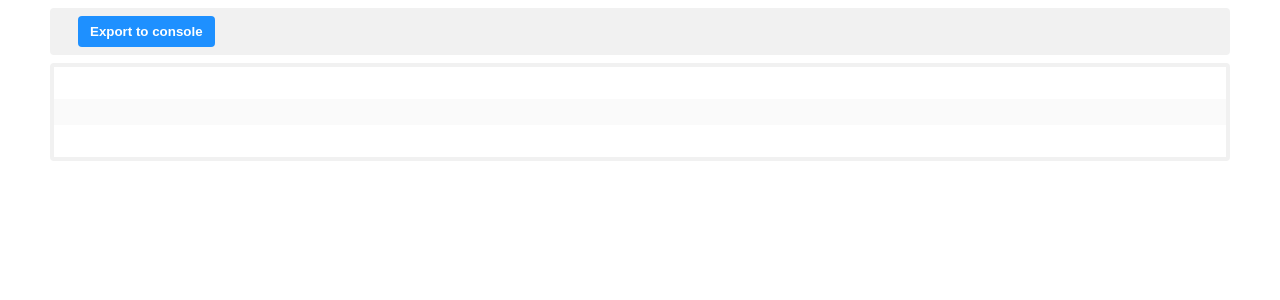
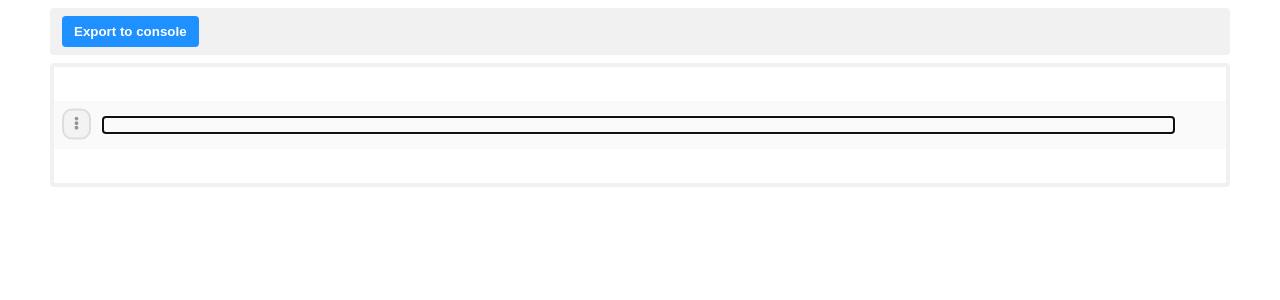
Before and after one commit to test-it-edu/notebook-dev, a React (Create React App) app: page / in a window 1280 px wide. Shown: the top 300 px of the page. Built offline with nearby package versions, Linux system fonts and the light colour scheme.

Commit message:
Cleaned up UI and added support for type change on line, ...

```diff
--- a/public/index.html
+++ b/public/index.html
@@ -9,6 +9,13 @@
     <link rel="apple-touch-icon" href="%PUBLIC_URL%/logo192.png" />
 
     <link rel="manifest" href="%PUBLIC_URL%/manifest.json" />
+
+    <!-- FontAwesome + KaTeX CSS -->
+    <script
+      src="https://cdnjs.cloudflare.com/ajax/libs/font-awesome/5.14.0/js/all.min.js"
+      integrity="sha512-YSdqvJoZr83hj76AIVdOcvLWYMWzy6sJyIMic2aQz5kh2bPTd9dzY3NtdeEAzPp/PhgZqr4aJObB3ym/vsItMg=="
+      crossorigin="anonymous"></script>
+
     <link
       rel="stylesheet"
       href="https://cdn.jsdelivr.net/npm/katex@0.12.0/dist/katex.min.css"
--- a/src/components/NotebookLine/LinesLine.tsx
+++ b/src/components/NotebookLine/LinesLine.tsx
@@ -1,5 +1,6 @@
 import React, {Component, ReactNode} from 'react';
 import Focusable from "../Focusable/Focusable";
+import clsx from "clsx";
 
 
 
@@ -156,8 +157,15 @@ class LinesLine extends Component<IProps, IState> {
    * Render the component
    */
   public render(): ReactNode {
+    let classNames = clsx({
+      "lines-line": true,
+      "--selected": this.props.selected,
+      "--not-selected": !this.props.selected
+    });
+
     return <Focusable
       innerRef={this.ref}
+      className={classNames}
       children={this.renderContainer()}
     />;
   }
--- a/src/components/NotebookLine/NotebookLine.tsx
+++ b/src/components/NotebookLine/NotebookLine.tsx
@@ -44,6 +44,8 @@ interface IState {
   type: string,
   data: any,
   props: any,
+
+  dropdownActive: boolean,
 }
 
 
@@ -55,6 +57,8 @@ interface IState {
  */
 class NotebookLine extends Component<IProps, IState> {
   public static contextType = NotebookContext;
+  public buttonRef = React.createRef<any>();
+
   public static defaultProps: IProps | any = {
     defaultType: "txt",
     defaultData: {
@@ -70,6 +74,7 @@ class NotebookLine extends Component<IProps, IState> {
     },
 
     props: {},
+    dropdownActive: false,
   }
 
 
@@ -116,6 +121,25 @@ class NotebookLine extends Component<IProps, IState> {
       type: this.props.defaultType,
       data: this.props.defaultData,
     }));
+
+
+    // Click outside to close dropdown
+    document.addEventListener("click", (event: MouseEvent) => {
+        const isDescendant = (parent: any, child: any) => {
+        let node = child;
+        while (node != null) {
+          if (node === parent) {
+            return true;
+          }
+          node = node.parentNode;
+        }
+        return false;
+      }
+
+      if (!isDescendant(this.buttonRef.current, event.target)) {
+        this.setState(() => ({dropdownActive: false}));
+      }
+    });
   }
 
 
@@ -147,15 +171,52 @@ class NotebookLine extends Component<IProps, IState> {
   }
 
 
+  private renderDropdown(): ReactNode {
+    return <button
+      ref={this.buttonRef}
+      className={this.state.dropdownActive ? " --active" : ""}
+      onClick={() => this.setState(() => ({ dropdownActive: !this.state.dropdownActive }))}
+    >
+      <i className="fas fa-ellipsis-v"/>
+      <div className={`options-dropdown${this.state.dropdownActive ? " --active" : ""}`}>
+        <ul>
+          <li
+            onClick={() => this.setType("txt", { defaultData: { subType: "p" } })}>
+            <i className="fas fa-paragraph"/> Paragraph</li>
+          <li
+            onClick={() => this.setType("txt", { defaultData: { subType: "h1" } })}>
+            <i className="fas fa-heading"/> Header 1</li>
+          <li
+            onClick={() => this.setType("txt", { defaultData: { subType: "h2" } })}>
+            <i className="fas fa-heading"/> Header 2</li>
+          <li
+            onClick={() => this.setType("txt", { defaultData: { subType: "h3" } })}>
+            <i className="fas fa-heading"/> Header 3</li>
+        </ul>
+
+        <ul>
+          <li onClick={() => this.setType("img")}><i className="fas fa-image"/> Image</li>
+          <li onClick={() => this.setType("line")}><i className="fas fa-grip-lines"/> Lines</li>
+        </ul>
+      </div>
+    </button>;
+  }
+
+
   /**
    * Render this component
    */
   public render(): ReactNode {
-    return <div
-      className={"line-wrapper notebook__line"}
-      onClick={this.select}
-      children={this.renderLine()}
-    />;
+    const selectedClass = this.props.selected ? " --selected" : "";
+
+    return <div className={"notebook-line" + selectedClass}>
+      <div className="type-button">
+        {this.renderDropdown()}
+      </div>
+      <div onClick={this.select} className="line-wrapper">
+        {this.renderLine()}
+      </div>
+    </div>;
   }
 }
 
--- a/src/components/NotebookLine/TextLine.tsx
+++ b/src/components/NotebookLine/TextLine.tsx
@@ -85,7 +85,9 @@ class TextLine extends Component<IProps, IState> {
   // Methods
   private updateCursorPosition = () => {
     const caretPosition = Cursor.getPosition(this.element);
-    this.setState(() => { return { cursor: caretPosition, }; });
+    console.log("C: " + caretPosition);
+
+    this.setState(() => ({ cursor: caretPosition }));
   }
 
 
@@ -254,6 +256,7 @@ class TextLine extends Component<IProps, IState> {
       this.context.selectNextLine(0);
     }
 
+    console.log(Cursor.getPosition(this.element));
     this.updateCursorPosition();
   }
 
@@ -317,6 +320,12 @@ class TextLine extends Component<IProps, IState> {
     if (prevState.html !== this.state.html) {
       this.export();
     }
+
+
+    if (this.props.defaultData?.subType && this.props.defaultData?.subType !== this.state.subType) {
+      console.log("Change");
+      this.setState(() => ({subType: this.props.defaultData?.subType!}));
+    }
   }
 
 
@@ -327,7 +336,7 @@ class TextLine extends Component<IProps, IState> {
     const selectedClass = this.props.selected ? "--selected" : "--not-selected";
 
     return <div
-      className={selectedClass}
+      className={selectedClass + "line text-line"}
       ref={this.ref}
 
       data-line-type={this.state.subType}
--- a/src/css/style.css
+++ b/src/css/style.css
@@ -4,7 +4,8 @@
 
     width: 100%;
     max-width: 1180px;
-    padding: 4px 24px;
+    /*padding: 4px 48px;*/
+    padding: 4px 8px;
 
     border-radius: 4px;
     border: 4px solid #f1f1f1;
@@ -33,7 +34,7 @@
     border-radius: 4px;
     border: 4px solid #f1f1f1;
 
-    overflow: hidden;
+    /*overflow: hidden;*/
 
     padding: 32px 0;
 
@@ -47,38 +48,160 @@
     font-family: "Helvetica", sans-serif;
 }
 
-/*.notebook__line {*/
-/*    padding: 4px 24px;*/
-/*    outline: none;*/
-/*    background-color: #f1f1f1;*/
-/*}*/
-.notebook__line > * {
-    padding: 4px 24px;
+
+
+/* Notebook Line */
+.notebook-line {
+    padding: 4px 48px 4px 8px; /* 48px page margin (right) */
     outline: none;
-    background-color: #ffffff;
-    /*background-color: #f1f1f1;*/
-}
 
-.notebook__line > *.--selected {
-    background-color: #fafafa;
+    margin: 2px 0;
+
+    display: grid;
+    grid-template-columns: auto 1fr;
+    grid-gap: 4px;
+    transition: .2s ease;
 }
 
 
-.notebook__line > *[data-line-type="h1"] {
+.notebook-line.--selected {
+    background-color: #fafafa !important;
+}
+
+.notebook-line:hover {
+    background-color: #fdfdfd;
+}
+
+
+.notebook-line:hover .type-button button,
+.notebook-line.--selected .type-button button,
+.notebook-line .type-button button.--active {
+    opacity: 1;
+}
+
+.notebook-line .type-button button.--active {
+    z-index: 9999;
+}
+
+.type-button button {
+    opacity: 0;
+    padding: 6px 10px;
+    margin-right: 4px;
+    border-radius: 10px;
+
+    box-sizing: border-box;
+
+    border: 2px solid #dddddd;
+    background-color: #f3f3f3;
+    color: #949494;
+
+    cursor: pointer;
+    transition: .5s ease;
+
+    position: relative;
+    top: 50%;
+    transform: translateY(calc(-50% - 1px));
+}
+
+.type-button button .options-dropdown.--active {
+    display: grid;
+    grid-template-columns: auto auto;
+    grid-gap: 12px;
+
+    z-index: 9999;
+}
+
+.type-button button .options-dropdown {
+    display: none;
+    position: absolute;
+    z-index: 999;
+
+    border-radius: 4px;
+    padding: 12px 20px 12px 8px;
+    background-color: #ffffff;
+    border: 2px solid #dddddd;
+
+    top: 140%;
+    left: 0;
+}
+
+.type-button button .options-dropdown::after {
+    content: "";
+    position: absolute;
+    bottom: 100%;
+    left: 12px;
+    margin-left: -6px;
+    border-width: 6px;
+    border-style: solid;
+    border-color: transparent transparent #dddddd transparent;
+    border-radius: 4px;
+}
+
+.type-button button .options-dropdown ul {
+    list-style: none;
+    margin: 0;
+    padding: 0 0 0 12px;
+    text-align: left;
+
+    border-left: 1px solid #dddddd;
+}
+
+.type-button button .options-dropdown ul:first-child {
+    padding: 0;
+    border-left: none;
+}
+
+.type-button button .options-dropdown ul li {
+    display: grid;
+    grid-template-columns: auto auto;
+    grid-gap: 6px;
+    padding: 4px 6px;
+    margin: 1px;
+    border-radius: 4px;
+}
+
+.type-button button .options-dropdown ul li:hover {
+    background-color: #f1f1f1;
+}
+
+
+.line-wrapper {
+    padding: 12px 4px;
+    outline: none;
+    /*border: 1px solid #ff000044;*/
+
+    background-color: transparent;
+}
+
+.line-wrapper > * {
+    /*border: 1px solid #00800044;*/
+    vertical-align: text-bottom;
+}
+
+
+
+/* TextLine */
+.line.text-line {
+    margin: auto 0;
+}
+
+.line-wrapper > *[data-line-type="h1"] {
     font-size: 32px;
     font-weight: 600;
 }
-.notebook__line > *[data-line-type="h2"] {
+.line-wrapper > *[data-line-type="h2"] {
     font-size: 24px;
     font-weight: 600;
 }
-.notebook__line > *[data-line-type="h3"] {
+.line-wrapper > *[data-line-type="h3"] {
     font-size: 18px;
     font-weight: 600;
 }
-.notebook__line > *[data-line-type="p"] {
+.line-wrapper > *[data-line-type="p"] {
     font-size: 16px;
+    line-height: 16px;
 }
+
 
 
 
@@ -93,6 +216,9 @@ table.lines tbody td {
     width: 100%;
 }
 
+.--not-selected > *>* > table.lines tr:first-child td {
+    height: 0;
+}
 
 table.grid {
     border-collapse: collapse;
@@ -105,7 +231,6 @@ table.grid tbody td {
     width: calc(100% / 50);
     border-spacing: 0;
 }
-
 
 
 
@@ -133,6 +258,8 @@ table.grid tbody td {
     padding: 0;
     margin: 0;
 }
+
+
 
 
 
--- a/src/utils/Cursor.ts
+++ b/src/utils/Cursor.ts
@@ -82,8 +82,7 @@ class Cursor {
       range.setEnd(node, chars.count);
     }
     else if (node && chars.count > 0) {
-      // Handle TEXT node
-      if (node.nodeType === Node.TEXT_NODE) {
+      if (node.nodeType === Node.TEXT_NODE) { // Handle TEXT node
         if (node.textContent.length < chars.count) {
           chars.count -= node.textContent.length;
         }
@@ -92,9 +91,16 @@ class Cursor {
           chars.count = 0;
         }
       }
-
-      // Handle ELEMENT node
-      else {
+      else if (node.nodeName === "BR") {
+        if (chars.count > 0) {
+          chars.count--;
+        }
+        else {
+          range.setEnd(node, chars.count);
+          chars.count = 0;
+        }
+      }
+      else { // Handle ELEMENT node
         for (let lp = 0; lp < node.childNodes.length; lp++) {
           // Extend the range of the node by adding the range of the child nodes
           range = Cursor._createRange(node.childNodes[lp], chars, range);
```
Also changed, not shown: src/console/warning.png (added).
